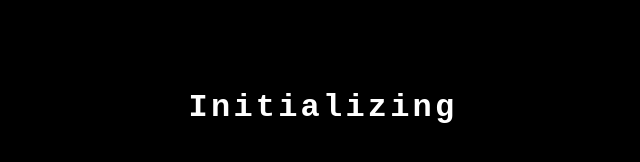
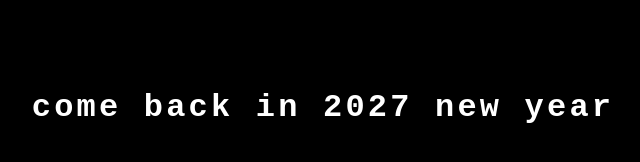
Before and after one commit to mach9ine/mach9ine.github.io, a plain HTML site: page index.html in a window 1280 px wide. Shown: the part 274-436 px from the top of the page, without its empty margins (317-957 px from the left). Drawn offline with Linux system fonts and the light colour scheme; a web font is replaced by a local one.

Commit message:
Update index.html

```diff
--- a/index.html
+++ b/index.html
@@ -335,7 +335,7 @@
   </div>
 
   <div id="loadingScreen">
-    <div id="loadingPercent">Initializing</div>
+    <div id="loadingPercent">come back in 2027 new year</div>
     <div id="enterText">come back in 2027 new year</div>
   </div>
 
```
